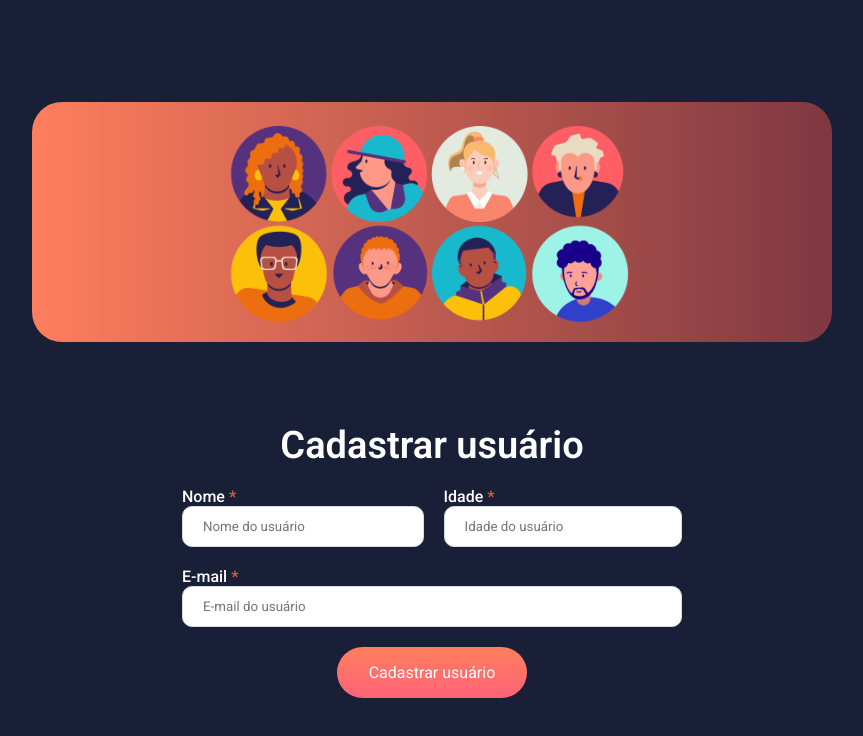
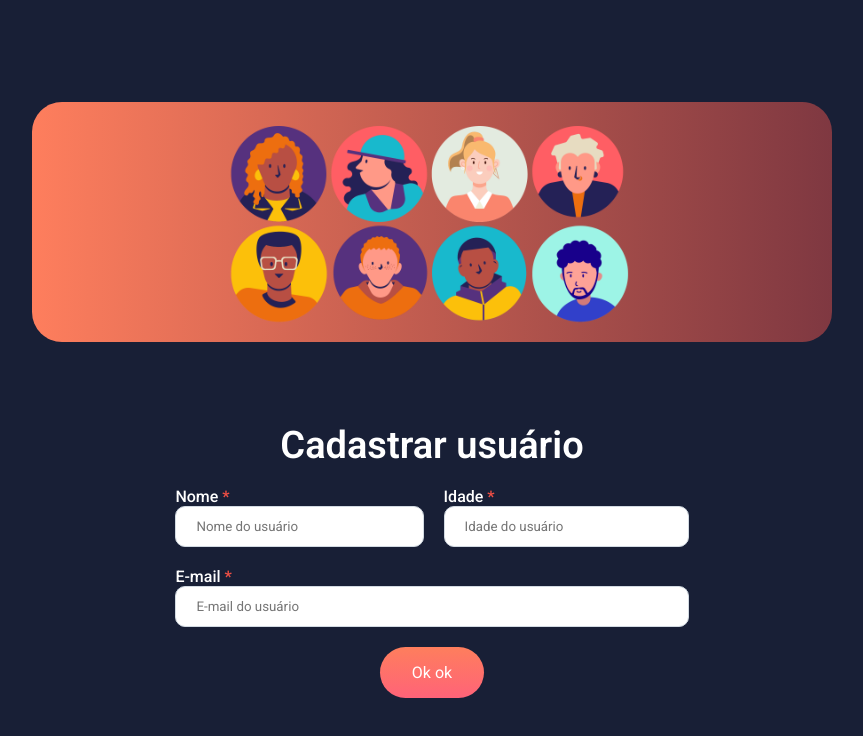
Before and after one commit to Devfiuza/devclub-cadastro-usuarios, a React (Vite) app: page / in a window 1280 px wide. Shown: the top 736 px of the page, without its empty margins (208-1071 px from the left). Built offline with nearby package versions, Linux system fonts and the light colour scheme.

Commit message:
Criação de componente "Button" para reutilização em várias páginas

```diff
--- a/src/components/Button/index.jsx
+++ b/src/components/Button/index.jsx
@@ -0,0 +1,9 @@
+import {Button} from './styles'
+
+function DefaultButton () {
+
+return (
+    <Button> Ok ok</Button>
+)
+}
+export default DefaultButton
--- a/src/components/Button/styles.js
+++ b/src/components/Button/styles.js
@@ -0,0 +1,20 @@
+import styled from "styled-components";
+
+export const Button = styled.button`
+  border: none;
+  background: linear-gradient(180deg, #fe7e5d 0%, #ff6378 100%);
+  font-size: 16px;
+  color: #fff;
+  padding: 16px 32px;
+  width: fit-content; /* é uma propriedade que ele vai se adaptar ao tamanho que ele tem */
+  cursor: pointer;
+  border-radius: 30px;
+
+  &:hover {
+    opacity: 0.8;
+  }
+  &:active {
+    opacity: 0.5;
+  }
+
+`
--- a/src/pages/Home/index.jsx
+++ b/src/pages/Home/index.jsx
@@ -2,7 +2,6 @@
 import api from "../../services/api";
 
 import {
-  Button,
   Container,
   ContainerInputs,
   Form,
@@ -13,6 +12,7 @@
 } from "./styles";
 
 import UsersImage from "../../assets/users.png";
+import Button from '../../components/Button' //erro de importação
 
 function Home() {
   const inputName = useRef();
--- a/src/pages/Home/styles.js
+++ b/src/pages/Home/styles.js
@@ -28,8 +28,7 @@
   display: flex;
   flex-direction: column;
   align-items: center;
-  gap: 20px; /* Distanciar os itens automaticamente em 20px*/
-  max-width: 500px;
+  gap: 20px;
 `;
 export const Title = styled.h2`
   color: #fff;
@@ -59,20 +58,3 @@
     font-weight: bold;
   }
 `;
-export const Button = styled.button`
-  border: none;
-  background: linear-gradient(180deg, #fe7e5d 0%, #ff6378 100%);
-  font-size: 16px;
-  color: #fff;
-  padding: 16px 32px;
-  width: fit-content; /* é uma propriedade que ele vai se adaptar ao tamanho que ele tem */
-  cursor: pointer;
-  border-radius: 30px;
-
-  &:hover {
-    opacity: 0.8;
-  }
-  &:active {
-    opacity: 0.5;
-  }
-`;
--- a/src/pages/ListUsers/index.jsx
+++ b/src/pages/ListUsers/index.jsx
@@ -1,9 +1,10 @@
-
+import Button from '../../components/Button'
 function ListUsers(){
 
     return(
        <div>
        <h1>Listagem de Usuários </h1>
+       <Button>Voltar</Button>
        </div>
     )
 }
```
